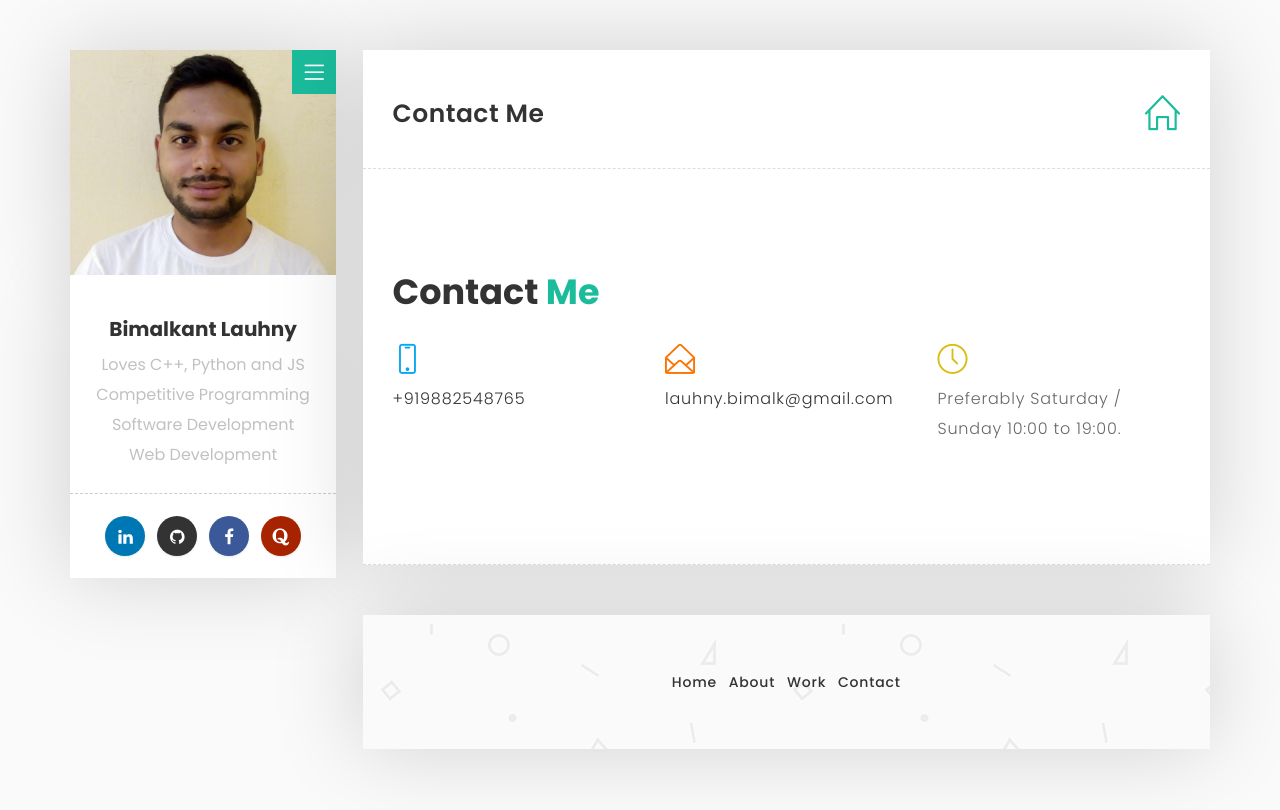
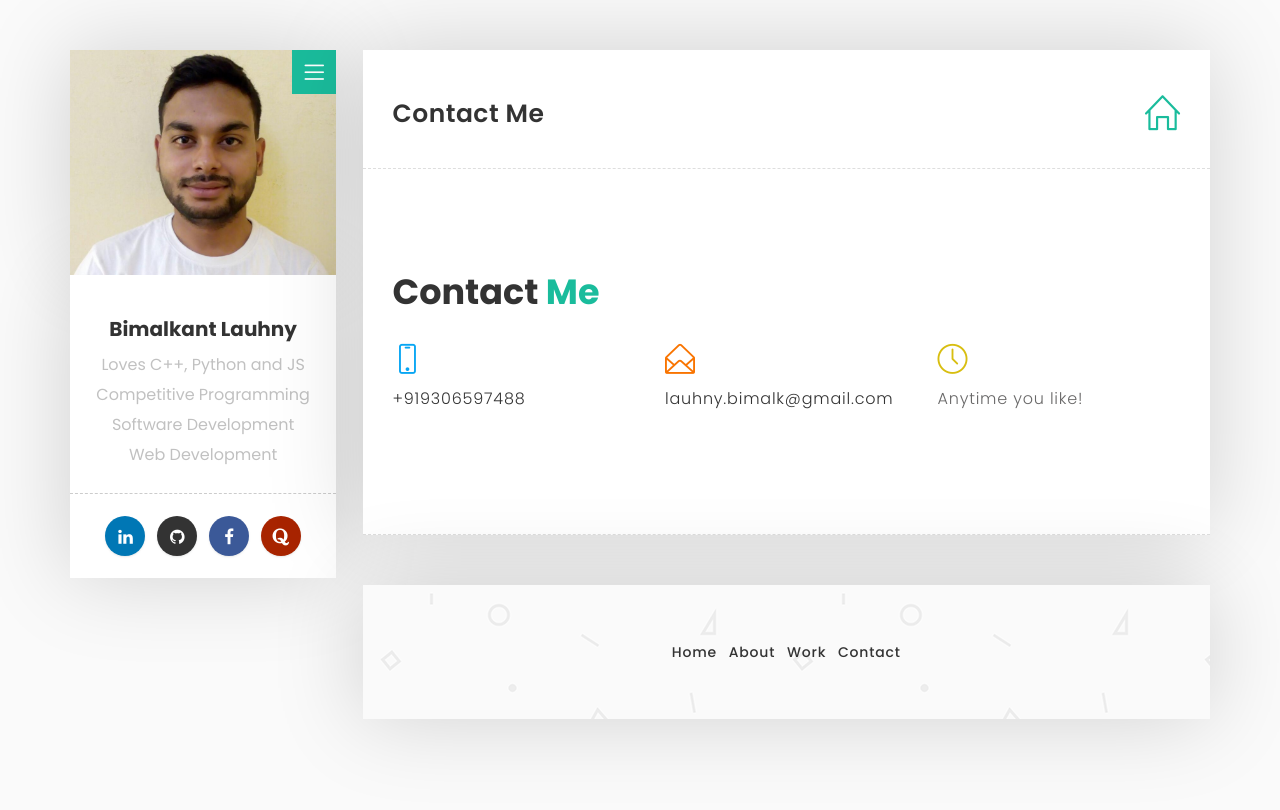
Before and after one commit to bimalkant-lauhny/code-master5.github.io, a Jekyll site: the page built from contact.html, in a window 1280 px wide. Shown: the top 810 px of the page. Built offline with Jekyll 4.4.1, drawn with Linux system fonts in a browser that asks for light colours.

Commit message:
Add build instructions and edit contact details

```diff
--- a/contact.html
+++ b/contact.html
@@ -108,7 +108,7 @@ title: Bimalkant Lauhny - Contact
         <div class="col-md-4 col-sm-4">
           <div class="contact-us-detail">
             <i class="icon-screen-smartphone color-6"></i>
-            <p><a href="tel:+919882548765">+919882548765</a></p>
+            <p><a href="tel:+919306597488">+919306597488</a></p>
           </div>
         </div>
 
@@ -122,7 +122,7 @@ title: Bimalkant Lauhny - Contact
         <div class="col-md-4 col-sm-4">
           <div class="contact-us-detail">
             <i class="icon-clock color-3"></i>
-            <p>Preferably Saturday / Sunday 10:00 to 19:00.</p>
+            <p>Anytime you like!</p>
           </div>
         </div>
 
```
Also changed, not shown: README.md.
